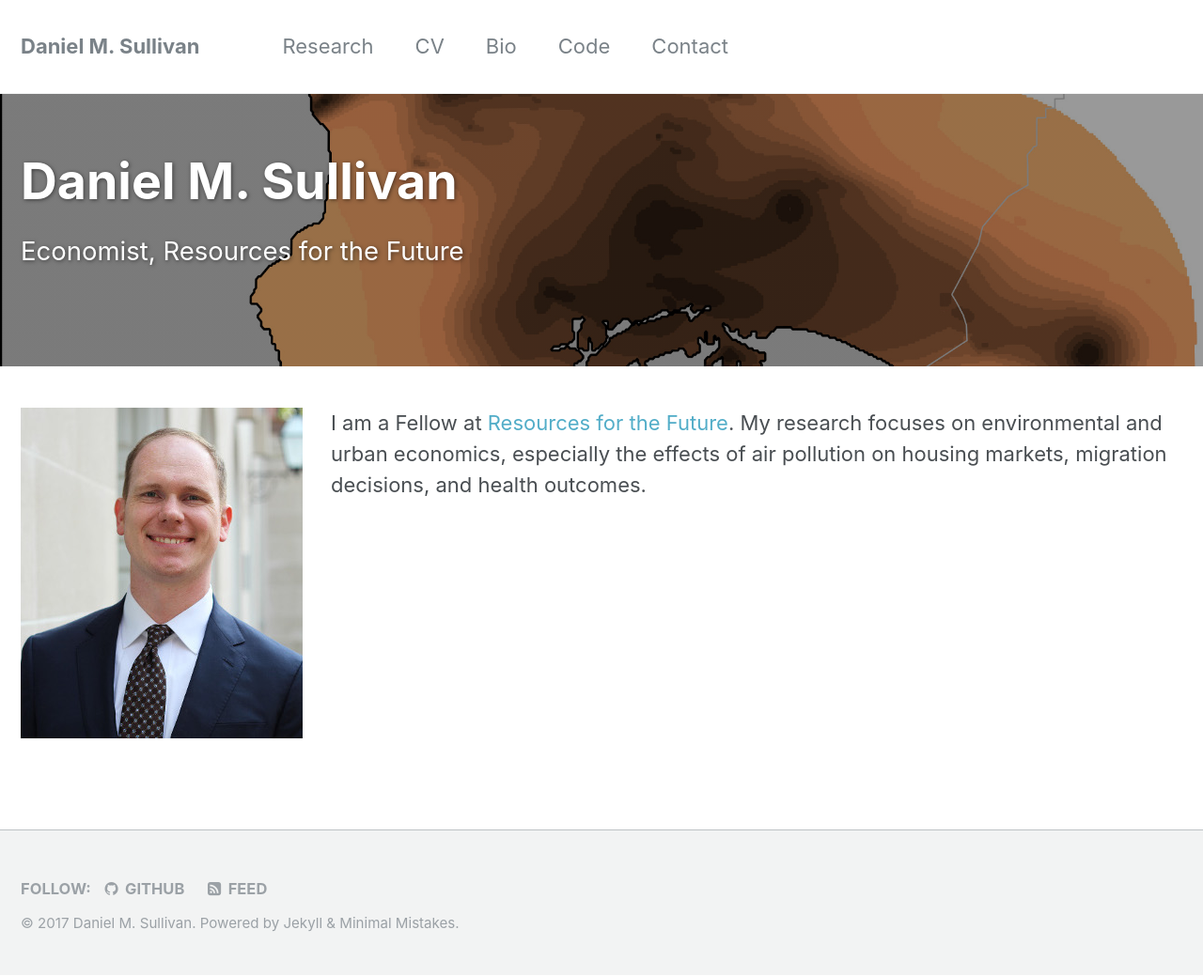
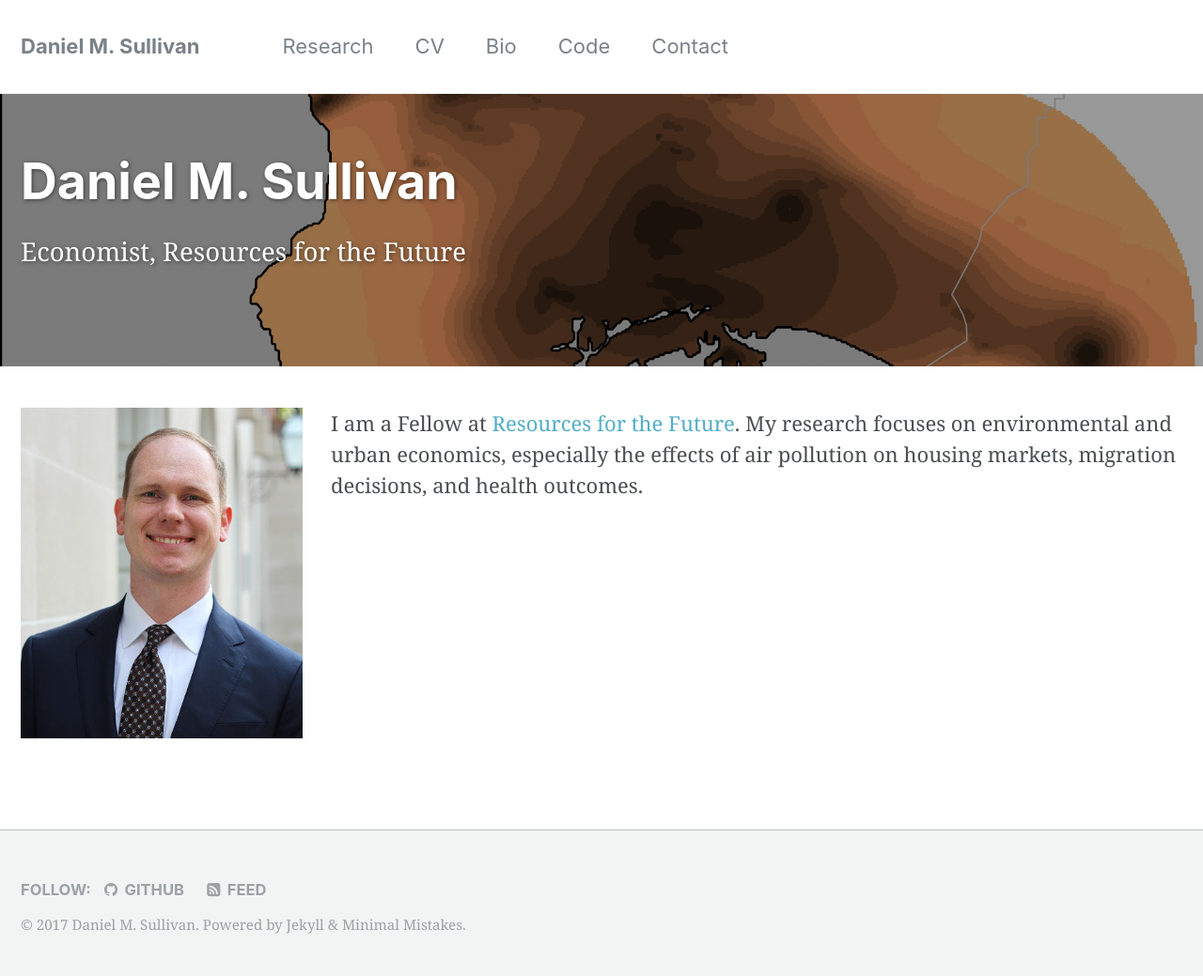
Before and after one commit to dmsul/dmsul.github.io, a Jekyll site: the page built from index.md, in a window 1280 px wide. Shown: the whole page at 94% size. Built offline with Jekyll 4.4.1, drawn with Linux system fonts in a browser that asks for light colours.

Commit message:
Test serif fonts

```diff
--- a/_sass/_variables.scss
+++ b/_sass/_variables.scss
@@ -28,8 +28,8 @@
 $calisto                    : "Calisto MT", serif;
 $garamond                   : Garamond, serif;
 
-$global-font-family         : $sans-serif;
-$header-font-family         : $sans-serif;
+$global-font-family         : $serif;
+$header-font-family         : $sans-serif-narrow;
 $caption-font-family        : $serif;
 
 /* type scale */
```
